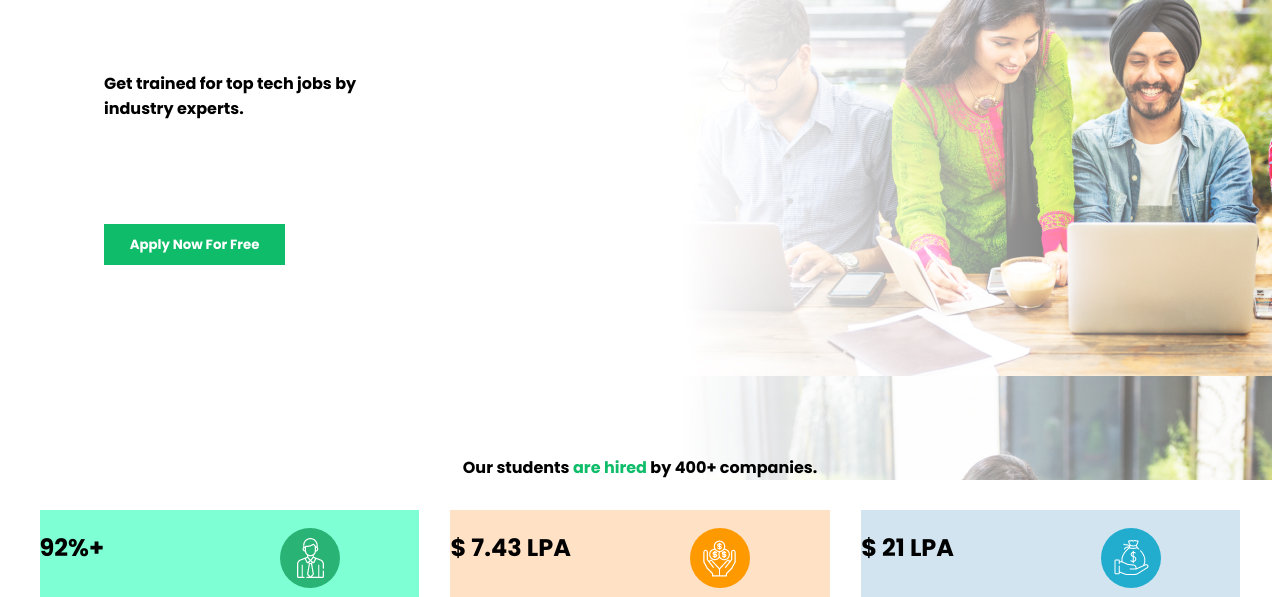
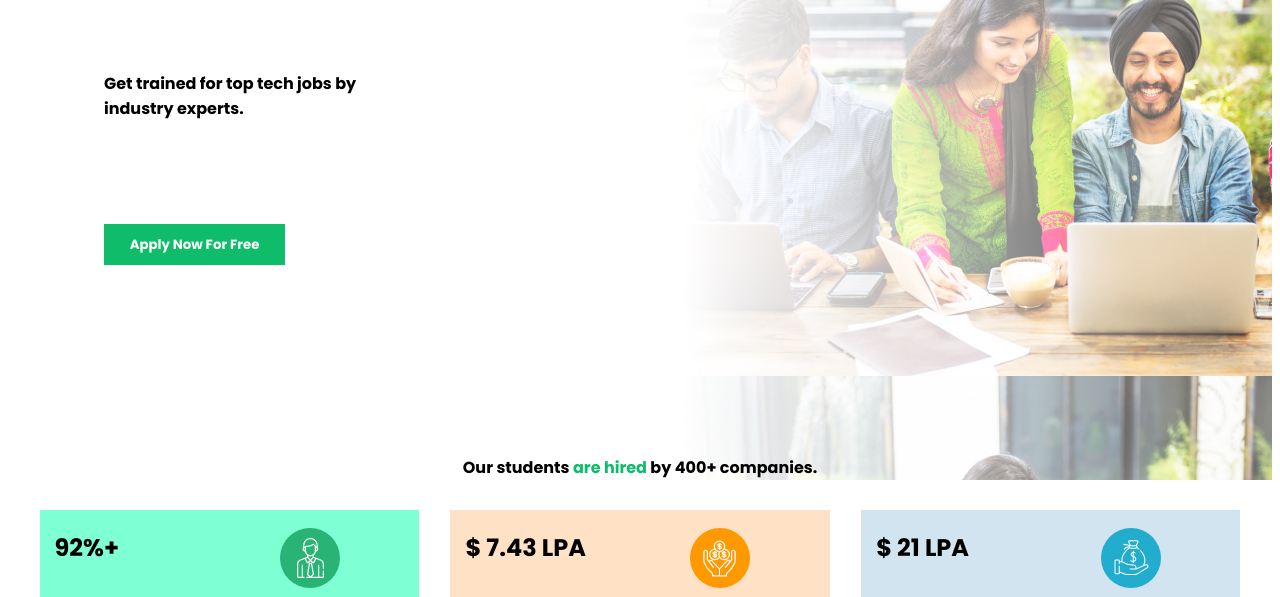
Before and after one commit to gargmanav/MCT-project, a plain HTML site: page index.html in a window 1280 px wide. Shown: the part 192-789 px from the top of the page. Drawn offline with Linux system fonts and the light colour scheme; files whose address does not match are found by name.

Commit message:
first commit

```diff
--- a/styles.css
+++ b/styles.css
@@ -133,6 +133,9 @@
     padding: 10px;
     padding-left: 10px;
     font-family: 'Poppins', sans-serif;
+}
+.cards h2{
+    margin-left: 15px;
 }
 .companiesimg{
     display: flex;
```
